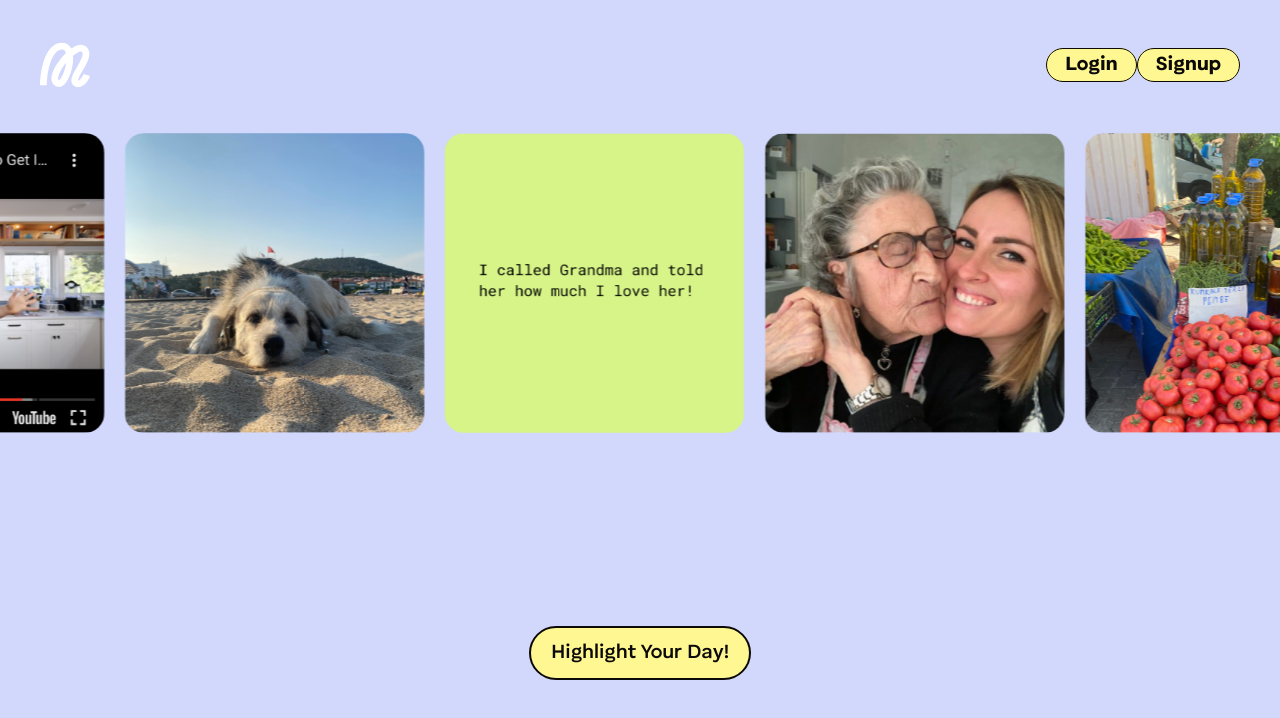
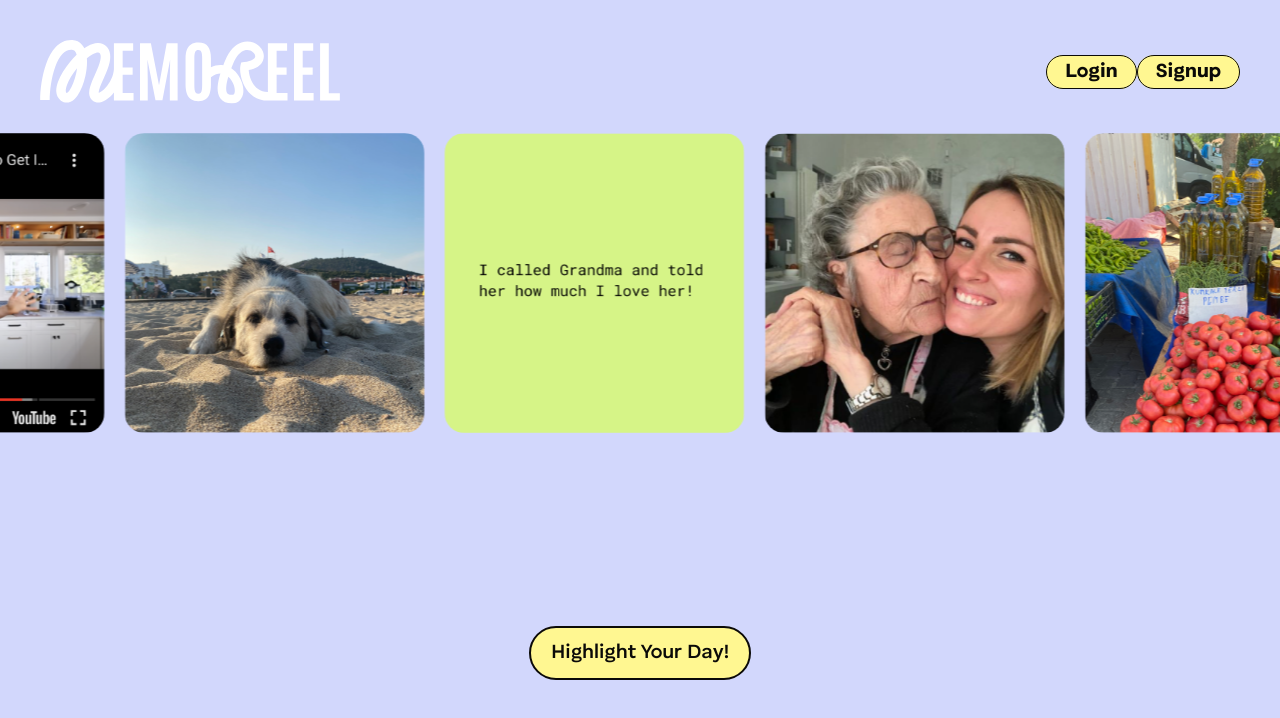
Before and after one commit to tetianakanafotska/memoreel-frontend, a React (Vite) app: page / in a window 1280 px wide. Shown: the top 718 px of the page. Built offline with nearby package versions, Linux system fonts and the light colour scheme; no server answers.

Commit message:
change logo to full

```diff
--- a/src/components/NavBar.jsx
+++ b/src/components/NavBar.jsx
@@ -3,7 +3,7 @@ import styles from "./styles/NavBar.module.sass";
 import { NavLink, useLocation } from "react-router-dom";
 import { AuthContext } from "@context";
 import settingsImg from "@img/settings-gear.svg";
-import { LogoSquare } from "@components/Logo";
+import { LogoFull } from "@components/Logo";
 
 function NavBar() {
   const { user, isLoggedIn, logOutUser } = useContext(AuthContext);
@@ -23,7 +23,7 @@ function NavBar() {
       <nav className={styles.navbar_top}>
         <div>
           <NavLink to="/">
-            <LogoSquare color="#fff" size="50px" />
+            <LogoFull color="#fff" size="300px" />
           </NavLink>
         </div>
 
```
